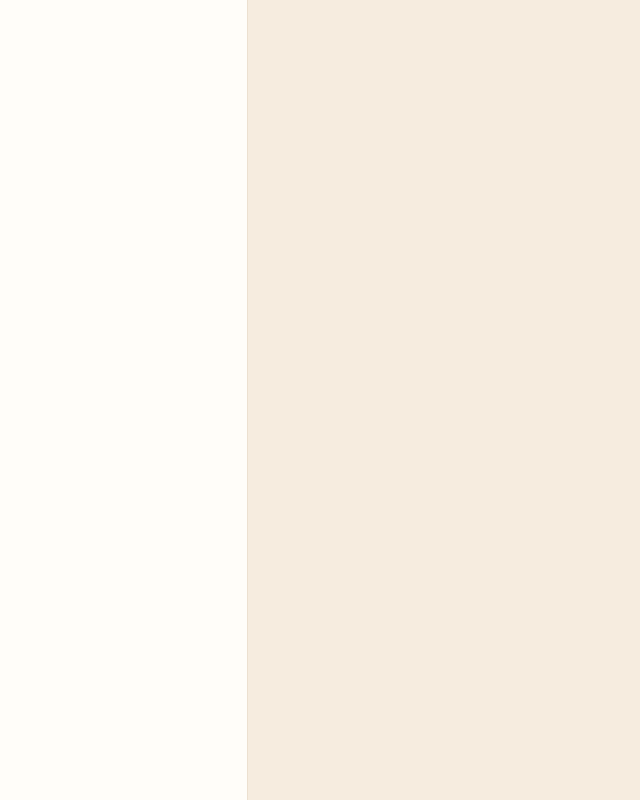
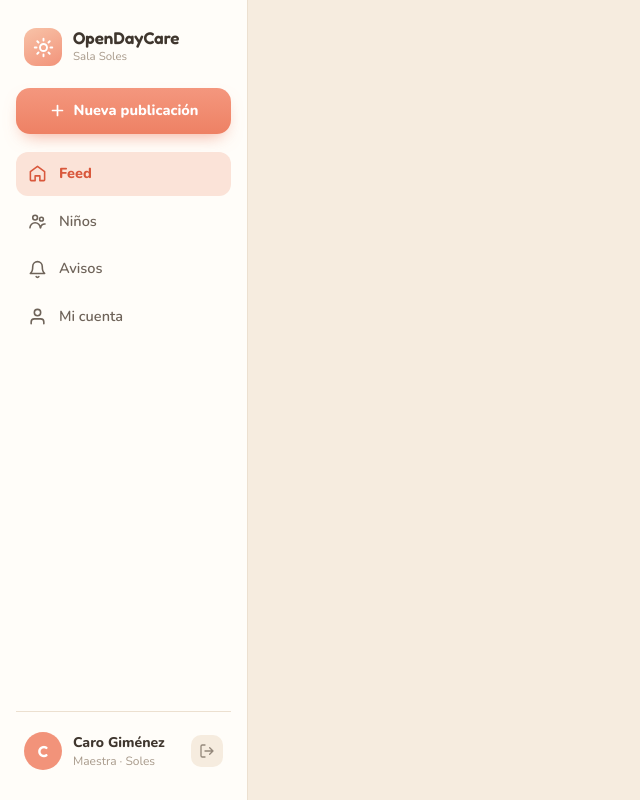
Before and after one commit to DiegoSanMo/06-open-daycare, a Next.js app: page / in a window 1280 px wide. Shown: the whole page, without its empty margins (0-640 px from the left). Built offline with nearby package versions, Linux system fonts and the light colour scheme.

Commit message:
Added step 3

```diff
--- a/app/page.tsx
+++ b/app/page.tsx
@@ -1,7 +1,145 @@
 export default function Home() {
   return (
     <div className="flex min-h-screen bg-app">
-      <aside className="sticky top-0 flex h-screen w-[248px] flex-none flex-col border-r border-line bg-surface px-4 py-6" />
+      <aside className="sticky top-0 flex h-screen w-[248px] flex-none flex-col border-r border-line bg-surface px-4 py-6">
+        <a className="flex items-center gap-[11px] px-2 pb-[22px] pt-1">
+          <div className="flex h-[38px] w-[38px] flex-none items-center justify-center rounded-xl bg-linear-[155deg,#F8C3A8,#F2937A]">
+            <svg
+              width="21"
+              height="21"
+              viewBox="0 0 24 24"
+              fill="none"
+              stroke="#fff"
+              strokeWidth="2.2"
+              strokeLinecap="round"
+              strokeLinejoin="round"
+            >
+              <circle cx="12" cy="12" r="4" />
+              <path d="M12 2v2M12 20v2M4.9 4.9l1.4 1.4M17.7 17.7l1.4 1.4M2 12h2M20 12h2M4.9 19.1l1.4-1.4M17.7 6.3l1.4-1.4" />
+            </svg>
+          </div>
+          <div>
+            <div className="font-display text-[17px] font-semibold leading-none text-ink">
+              OpenDayCare
+            </div>
+            <div className="mt-0.5 text-[11.5px] text-muted-soft">
+              Sala Soles
+            </div>
+          </div>
+        </a>
+
+        <a className="mb-[18px] flex w-full items-center justify-center gap-2 rounded-[14px] bg-linear-[180deg,#F4977E,#EE8164] p-3 text-[14.5px] font-extrabold text-white shadow-[0_8px_18px_-8px_rgba(238,129,100,0.75)]">
+          <svg
+            width="17"
+            height="17"
+            viewBox="0 0 24 24"
+            fill="none"
+            stroke="#fff"
+            strokeWidth="2.4"
+            strokeLinecap="round"
+            strokeLinejoin="round"
+          >
+            <path d="M12 5v14M5 12h14" />
+          </svg>
+          Nueva publicación
+        </a>
+
+        <nav className="flex flex-1 flex-col gap-1">
+          <a className="flex items-center gap-3 rounded-xl bg-brand-soft px-3 py-[11px] text-[14.5px] font-extrabold text-brand">
+            <svg
+              width="19"
+              height="19"
+              viewBox="0 0 24 24"
+              fill="none"
+              stroke="currentColor"
+              strokeWidth="2"
+              strokeLinecap="round"
+              strokeLinejoin="round"
+            >
+              <path d="M3 9.5 12 3l9 6.5V20a1 1 0 0 1-1 1h-5v-6H9v6H4a1 1 0 0 1-1-1z" />
+            </svg>
+            Feed
+          </a>
+          <a className="flex items-center gap-3 rounded-xl bg-transparent px-3 py-[11px] text-[14.5px] font-semibold text-nav">
+            <svg
+              width="19"
+              height="19"
+              viewBox="0 0 24 24"
+              fill="none"
+              stroke="currentColor"
+              strokeWidth="2"
+              strokeLinecap="round"
+              strokeLinejoin="round"
+            >
+              <circle cx="9" cy="7" r="3" />
+              <circle cx="17" cy="9" r="2.4" />
+              <path d="M2.5 20a6.5 6.5 0 0 1 13 0M16 20a5 5 0 0 1 5.5-4.9" />
+            </svg>
+            Niños
+          </a>
+          <a className="flex items-center gap-3 rounded-xl bg-transparent px-3 py-[11px] text-[14.5px] font-semibold text-nav">
+            <svg
+              width="19"
+              height="19"
+              viewBox="0 0 24 24"
+              fill="none"
+              stroke="currentColor"
+              strokeWidth="2"
+              strokeLinecap="round"
+              strokeLinejoin="round"
+            >
+              <path d="M18 8a6 6 0 0 0-12 0c0 7-3 9-3 9h18s-3-2-3-9M13.7 21a2 2 0 0 1-3.4 0" />
+            </svg>
+            Avisos
+          </a>
+          <a className="flex items-center gap-3 rounded-xl bg-transparent px-3 py-[11px] text-[14.5px] font-semibold text-nav">
+            <svg
+              width="19"
+              height="19"
+              viewBox="0 0 24 24"
+              fill="none"
+              stroke="currentColor"
+              strokeWidth="2"
+              strokeLinecap="round"
+              strokeLinejoin="round"
+            >
+              <path d="M20 21v-2a4 4 0 0 0-4-4H8a4 4 0 0 0-4 4v2" />
+              <circle cx="12" cy="7" r="4" />
+            </svg>
+            Mi cuenta
+          </a>
+        </nav>
+
+        <div className="mt-2.5 border-t border-line pt-3.5">
+          <div className="flex items-center gap-[11px] px-2 py-1.5">
+            <div className="flex h-[38px] w-[38px] flex-none items-center justify-center rounded-full bg-avatar-teacher font-display text-base font-semibold text-white">
+              C
+            </div>
+            <div className="min-w-0 flex-1">
+              <div className="text-sm font-extrabold text-ink">Caro Giménez</div>
+              <div className="text-xs text-muted-soft">Maestra · Soles</div>
+            </div>
+            <a
+              title="Cerrar sesión"
+              className="flex h-8 w-8 flex-none items-center justify-center rounded-[10px] bg-app text-muted"
+            >
+              <svg
+                width="16"
+                height="16"
+                viewBox="0 0 24 24"
+                fill="none"
+                stroke="currentColor"
+                strokeWidth="2"
+                strokeLinecap="round"
+                strokeLinejoin="round"
+              >
+                <path d="M9 21H5a2 2 0 0 1-2-2V5a2 2 0 0 1 2-2h4M16 17l5-5-5-5M21 12H9" />
+              </svg>
+            </a>
+          </div>
+        </div>
+      </aside>
+
       <main className="h-screen min-w-0 flex-1 overflow-y-auto">
         <div className="mx-auto w-full max-w-[760px] px-10 pt-[34px] pb-20" />
       </main>
```
